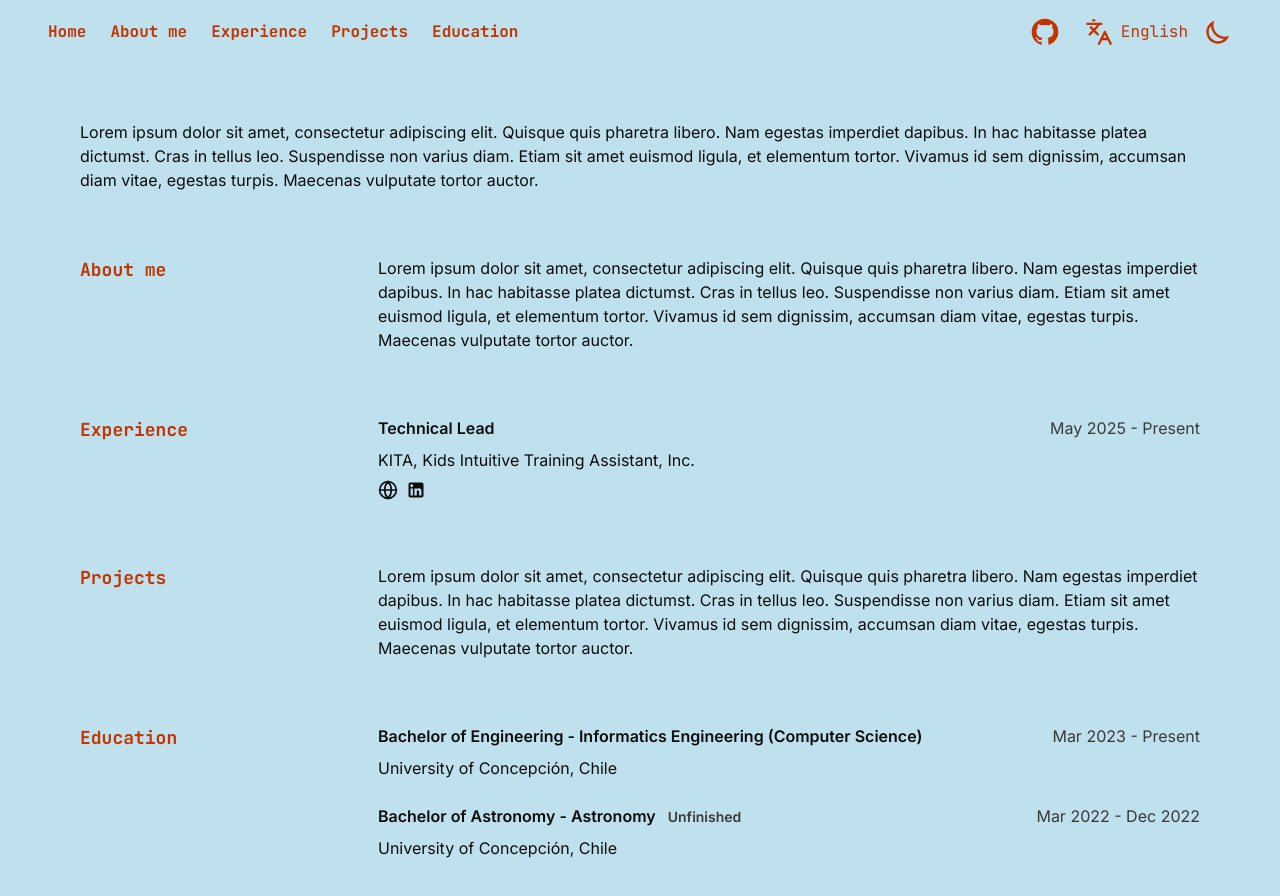
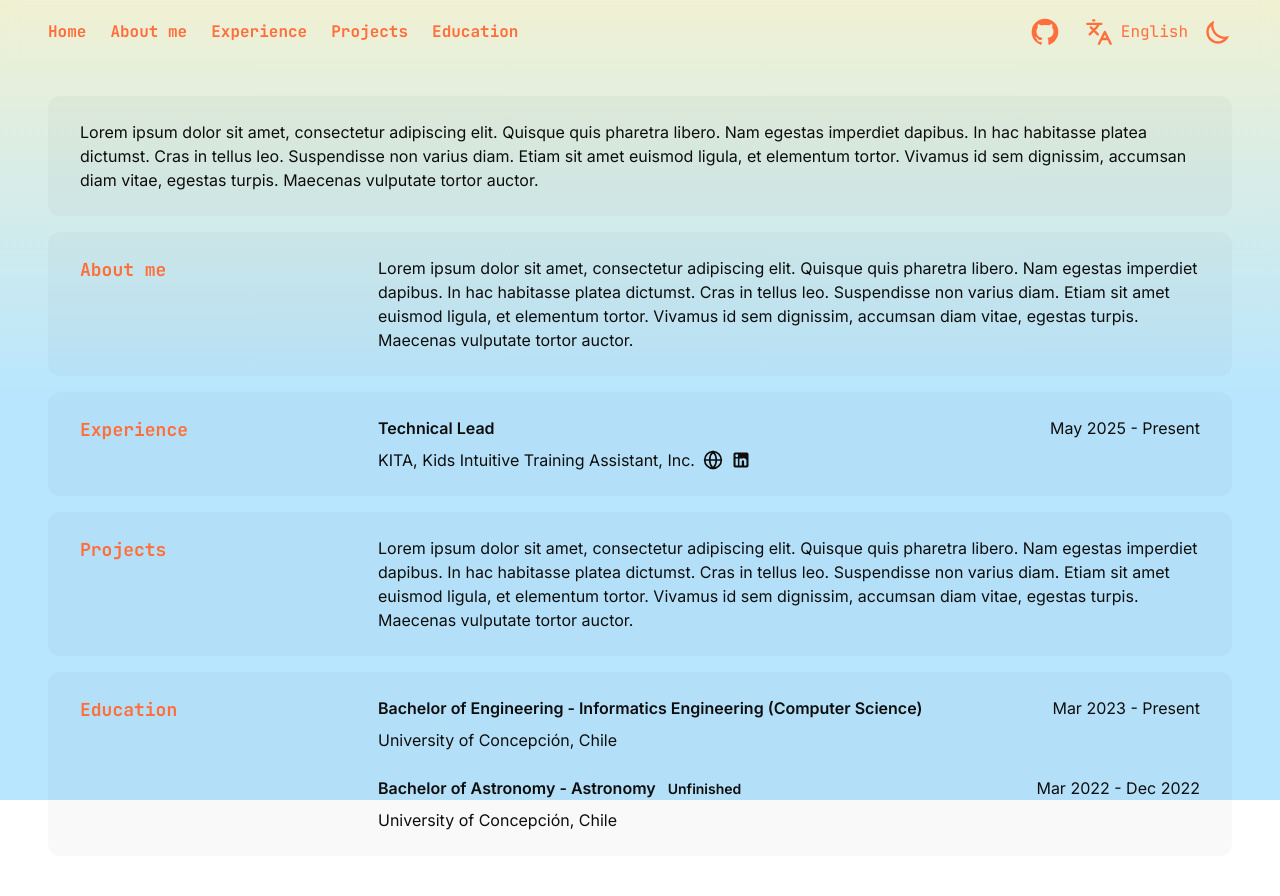
Before and after one commit to Pixoll/portfolio, a SvelteKit app: page / in a window 1280 px wide. Shown: the top 896 px of the page. Built offline with nearby package versions, Linux system fonts and the light colour scheme.

Commit message:
feat: make a literal sunset

```diff
--- a/src/app.css
+++ b/src/app.css
@@ -8,17 +8,26 @@
 
   --color-text: #0d0d0d;
   --color-text-accent: #3a3a3a;
-  --color-background: #bfe0ed;
-  --color-primary: #c28b00;
-  --color-secondary: #c25e00;
-  --color-accent: #c23400;
+  --color-background: #b8e6fe;
+  --color-primary: #ff6f3c;
+  --color-secondary: #ff9a3c;
+  --color-accent: #ffc93c;
+
+  --color-background1: #010b0f;
+  --color-background2: #021b24;
+  --color-background3: #123340;
+  --color-background4: #ff6f3c;
+  --color-background5: #ff9a3c;
+  --color-background6: #ffc93c;
+  --color-background7: #fef3c6;
+  --color-background8: #b8e6fe;
 }
 
 &:where(.dark, .dark *) {
   --color-text: #f2f2f2;
   --color-text-accent: #9e9e9e;
-  --color-background: #123340;
-  --color-primary: #ffc93c;
+  --color-background: #021b24;
+  --color-primary: #ff6f3c;
   --color-secondary: #ff9a3c;
-  --color-accent: #ff6f3c;
+  --color-accent: #ffc93c;
 }
--- a/src/lib/components/sections/AboutMe.svelte
+++ b/src/lib/components/sections/AboutMe.svelte
@@ -4,9 +4,12 @@
 
 <section
   id={$t.sections.aboutMe.id}
-  class="flex gap-6 px-8 py-6 rounded-xl [transition:background-color_200ms] hover:bg-text/2.5"
+  class={
+    "flex gap-6 px-8 py-6 rounded-xl bg-text/2.5 hover:ring-2 hover:ring-primary/20"
+    + " [transition:box-shadow_200ms,background-color_1500ms]"
+  }
 >
-  <h1 class="basis-1/4 text-lg font-mono font-bold text-accent duration-600">
+  <h1 class="basis-1/4 text-lg font-mono font-bold text-primary duration-1500">
     {$t.sections.aboutMe.title}
   </h1>
   <div class="basis-3/4">
--- a/src/lib/components/sections/Education.svelte
+++ b/src/lib/components/sections/Education.svelte
@@ -28,9 +28,12 @@
 
 <section
   id={$t.sections.education.id}
-  class="flex gap-6 px-8 py-6 rounded-xl [transition:background-color_200ms] hover:bg-text/2.5"
+  class={
+    "flex gap-6 px-8 py-6 rounded-xl bg-text/2.5 hover:ring-2 hover:ring-primary/20"
+    + " [transition:box-shadow_200ms,background-color_1500ms]"
+  }
 >
-  <h1 class="basis-1/4 text-lg font-mono font-bold text-accent duration-600">
+  <h1 class="basis-1/4 text-lg font-mono font-bold text-primary duration-1500">
     {$t.sections.education.title}
   </h1>
   <div class="basis-3/4">
@@ -41,14 +44,14 @@
             <h2 class="font-semibold">
               {entry.title}
               {#if entry.note}
-              <span class="ml-2 text-sm text-text-accent duration-600">
+              <span class="ml-2 text-sm text-text-primary duration-1500">
                 {entry.note}
               </span>
             {/if}
             </h2>
             <p>{entry.institution}</p>
           </div>
-          <span class="basis-1/4 text-end text-text-accent duration-600">
+          <span class="basis-1/4 text-end text-text-primary duration-1500">
             {#if entry.start !== entry.end}
               {entry.start} - {entry.end}
             {:else}
--- a/src/lib/components/sections/Experience.svelte
+++ b/src/lib/components/sections/Experience.svelte
@@ -11,6 +11,7 @@
     start: string;
     end: string;
     note?: string;
+    summary?: string[];
     links?: Array<{
       title: string;
       url: string;
@@ -42,9 +43,12 @@
 
 <section
   id={$t.sections.experience.id}
-  class="flex gap-6 px-8 py-6 rounded-xl [transition:background-color_200ms] hover:bg-text/2.5"
+  class={
+    "flex gap-6 px-8 py-6 rounded-xl bg-text/2.5 hover:ring-2 hover:ring-primary/20"
+    + " [transition:box-shadow_200ms,background-color_1500ms]"
+  }
 >
-  <h1 class="basis-1/4 text-lg font-mono font-bold text-accent duration-600">
+  <h1 class="basis-1/4 text-lg font-mono font-bold text-primary duration-1500">
     {$t.sections.experience.title}
   </h1>
   <div class="basis-3/4">
@@ -55,23 +59,28 @@
             <h2 class="font-semibold">
               {entry.position}
               {#if entry.note}
-              <span class="ml-2 text-sm text-text-accent duration-600">
+              <span class="ml-2 text-sm text-text-primary duration-1500">
                 {entry.note}
               </span>
             {/if}
             </h2>
-            <p>{entry.entity}</p>
-            {#if entry.links}
-              <div class="flex gap-2">
-                {#each entry.links as { url, title, icon: Icon } (url)}
-                  <a href={url} title={title} aria-label={title} target="_blank" rel="noopener noreferrer">
-                    <Icon class="size-5" aria-hidden/>
-                  </a>
+            <p class="flex gap-2 items-center">
+              {entry.entity}
+              {#each (entry.links ?? []) as { url, title, icon: Icon } (url)}
+                <a href={url} title={title} aria-label={title} target="_blank" rel="noopener noreferrer">
+                  <Icon class="size-5" aria-hidden/>
+                </a>
+              {/each}
+            </p>
+            {#if entry.summary}
+              <ul class="space-y-2 ml-6 pt-2 [&>li]:before:mr-2 [&>li]:before:font-mono [&>li]:before:content-['|>']">
+                {#each entry.summary as item (item)}
+                  <li>{item}</li>
                 {/each}
-              </div>
+              </ul>
             {/if}
           </div>
-          <span class="basis-1/4 text-end text-text-accent duration-600">
+          <span class="basis-1/4 text-end text-text-primary duration-1500">
             {#if entry.start !== entry.end}
               {entry.start} - {entry.end}
             {:else}
--- a/src/lib/components/sections/Header.svelte
+++ b/src/lib/components/sections/Header.svelte
@@ -44,15 +44,15 @@
 
 <nav
   class={
-    "fixed w-full flex justify-between items-center px-12 py-4 text-accent backdrop-blur-sm"
-    + " transition-colors duration-600"
+    "fixed z-10 w-full flex justify-between items-center px-12 py-4 text-primary backdrop-blur-sm"
+    + " transition-colors duration-1500"
   }
   lang={$t.langId}
 >
   <div
     class={
       "flex gap-6 font-mono font-bold w-fit [&>a]:hover:underline [&>a]:decoration-2 [&>a]:underline-offset-2"
-      + " [&>a]:decoration-accent"
+      + " [&>a]:decoration-primary"
     }
   >
     {#each sections as section (section.id)}
@@ -69,9 +69,9 @@
 
     <div class="flex gap-4 [&_svg]:size-7 items-center">
       <Dropdown
-        class="font-mono hover:underline decoration-2 underline-offset-2 decoration-accent"
-        class-options="rounded-lg border-2 border-accent bg-background/85 transition-colors duration-600"
-        class-option="font-mono px-3 py-2 hover:underline decoration-2 underline-offset-2 decoration-accent"
+        class="font-mono hover:underline decoration-2 underline-offset-2 decoration-primary"
+        class-options="rounded-lg border-2 border-primary bg-background/85 transition-colors duration-1500"
+        class-option="font-mono px-3 py-2 hover:underline decoration-2 underline-offset-2 decoration-primary"
         title={$t.header.changeLanguage}
         aria-label={$t.header.changeLanguage}
         options={langs}
--- a/src/lib/components/sections/Home.svelte
+++ b/src/lib/components/sections/Home.svelte
@@ -2,7 +2,12 @@
 
 </script>
 
-<div class="px-8 py-6 rounded-xl [transition:background-color_200ms] hover:bg-text/2.5">
+<div
+  class={
+    "flex gap-6 px-8 py-6 rounded-xl bg-text/2.5 hover:ring-2 hover:ring-primary/20"
+    + " [transition:box-shadow_200ms,background-color_1500ms]"
+  }
+>
   Lorem ipsum dolor sit amet, consectetur adipiscing elit. Quisque quis pharetra libero. Nam egestas imperdiet dapibus.
   In hac habitasse platea dictumst. Cras in tellus leo. Suspendisse non varius diam. Etiam sit amet euismod ligula, et
   elementum tortor. Vivamus id sem dignissim, accumsan diam vitae, egestas turpis. Maecenas vulputate tortor auctor.
--- a/src/lib/components/sections/Projects.svelte
+++ b/src/lib/components/sections/Projects.svelte
@@ -4,9 +4,12 @@
 
 <section
   id={$t.sections.projects.id}
-  class="flex gap-6 px-8 py-6 rounded-xl [transition:background-color_200ms] hover:bg-text/2.5"
+  class={
+    "flex gap-6 px-8 py-6 rounded-xl bg-text/2.5 hover:ring-2 hover:ring-primary/20"
+    + " [transition:box-shadow_200ms,background-color_1500ms]"
+  }
 >
-  <h1 class="basis-1/4 text-lg font-mono font-bold text-accent duration-600">
+  <h1 class="basis-1/4 text-lg font-mono font-bold text-primary duration-1500">
     {$t.sections.projects.title}
   </h1>
   <div class="basis-3/4">
--- a/src/lib/i18n/en.ts
+++ b/src/lib/i18n/en.ts
@@ -28,7 +28,6 @@ export const en = {
   },
   header: {
     toggleDarkMode: "Toggle dark mode",
-    toggleLanguage: "Toggle language",
     changeLanguage: "Change language",
   },
   education: {
--- a/src/lib/i18n/es.ts
+++ b/src/lib/i18n/es.ts
@@ -28,7 +28,6 @@ export const es = {
   },
   header: {
     toggleDarkMode: "Alternar modo oscuro",
-    toggleLanguage: "Alternar lenguaje",
     changeLanguage: "Cambiar idioma",
   },
   education: {
--- a/src/lib/i18n/types.ts
+++ b/src/lib/i18n/types.ts
@@ -1,14 +1,21 @@
 export type I18nObject = {
   // eslint-disable-next-line @typescript-eslint/no-explicit-any
-  [key: string]: string | I18nObject | ((...args: any[]) => string);
+  [key: string]: string | string[] | I18nObject | ((...args: any[]) => string);
 };
 
 export type RemoveConstantStrings<O extends I18nObject> = {
   [K in keyof O]: O[K] extends string
     ? string
-    : O[K] extends (...args: infer Args) => string
-      ? (...args: Args) => string
-      : O[K] extends I18nObject
-        ? RemoveConstantStrings<O[K]>
-        : O[K];
+    : O[K] extends string[]
+      ? TupleToType<O[K], string>
+      : O[K] extends (...args: infer Args) => string
+        ? (...args: Args) => string
+        : O[K] extends I18nObject
+          ? RemoveConstantStrings<O[K]>
+          : O[K];
 };
+
+// eslint-disable-next-line @typescript-eslint/no-explicit-any
+type TupleToType<T extends readonly any[], U> = {
+  [K in keyof T]: U;
+};
--- a/src/routes/+page.svelte
+++ b/src/routes/+page.svelte
@@ -30,11 +30,18 @@
   });
 </script>
 
+<div class="fixed left-0 -z-10 w-full h-screen overflow-clip">
+  <div class="relative -top-[325vh] dark:top-0 [transition:top_1500ms]">
+    <div class="h-[75vh] bg-gradient-to-t from-background3 via-background2 to-background1"></div>
+    <div class="h-[100vh] bg-gradient-to-t from-background4 to-background3"></div>
+    <div class="h-[75vh] bg-gradient-to-t from-background6 via-background5 to-background4"></div>
+    <div class="h-[125vh] bg-gradient-to-t from-background8 via-background7 to-background6"></div>
+    <div class="h-[50vh] bg-background8"></div>
+  </div>
+</div>
+
 <Header/>
-<main
-  class="min-h-screen px-12 pt-24 pb-8 text-text bg-background transition-colors duration-600"
-  lang={$t.langId}
->
+<main class="min-h-screen px-12 pt-24 pb-8 text-text transition-colors duration-1500" lang={$t.langId}>
   <div class="flex flex-col gap-4 max-w-[1250px] mx-auto">
     <Home/>
     <AboutMe/>
```
